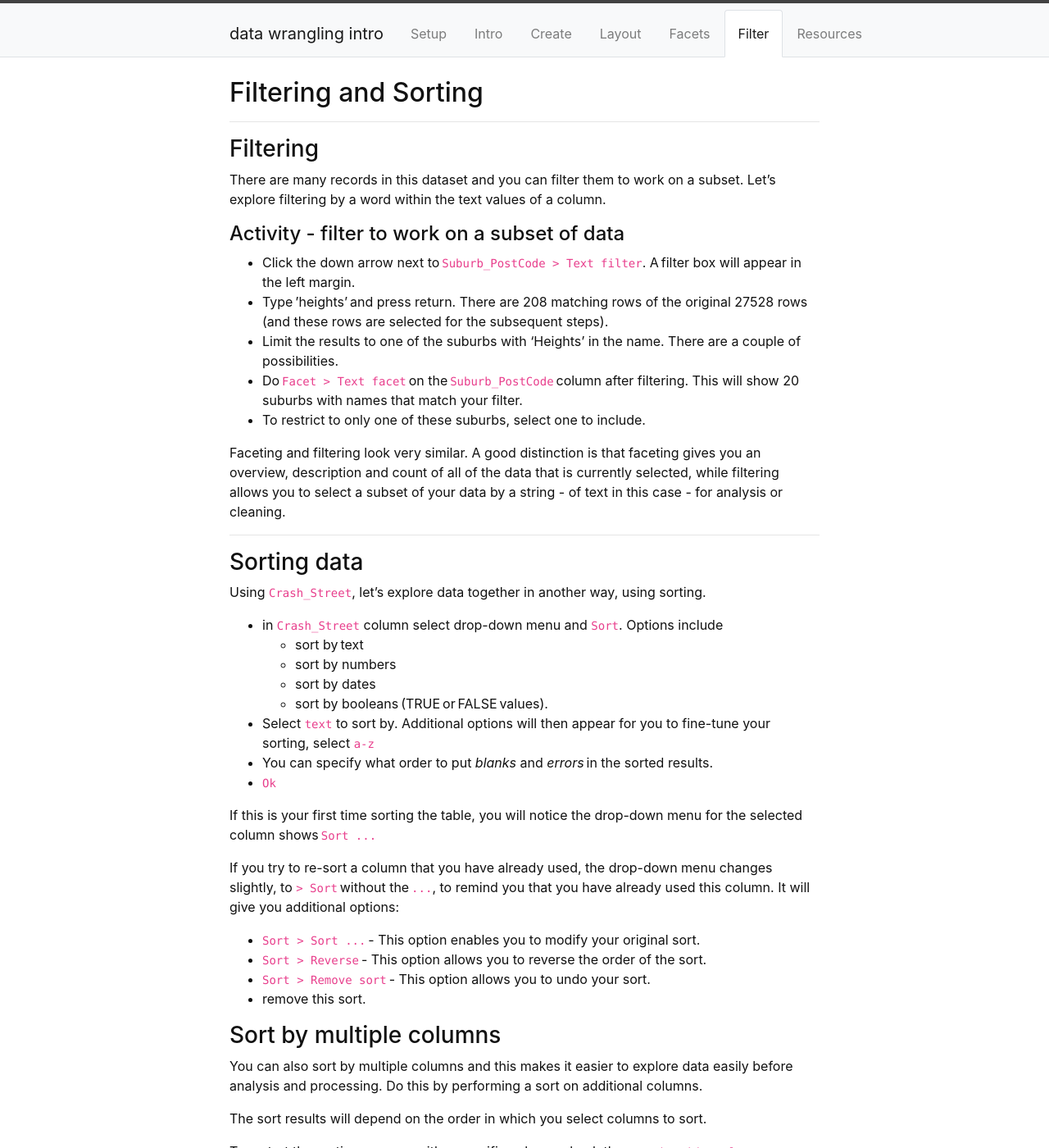
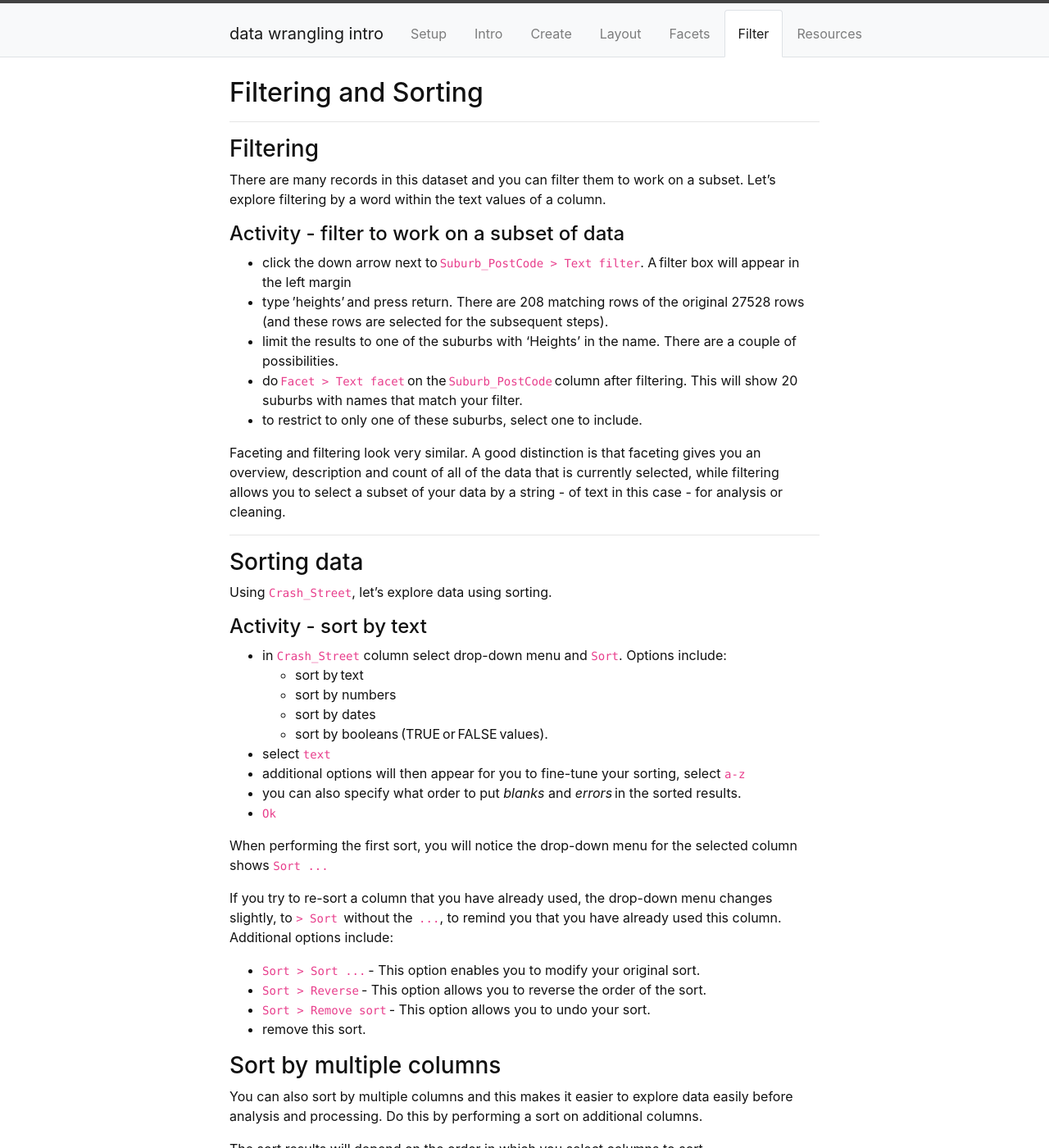
Before and after one commit to GULibrarySandbox/intro-data-wrangle, a Jekyll site: the page built from content/5-lesson.md, in a window 1280 px wide and 1400 px high. Shown: the whole window at 82% size. Built offline with Jekyll 4.4.1, drawn with Linux system fonts in a browser that asks for light colours; some of the changed text lies outside the part shown.

Commit message:
Update 5-lesson.md

```diff
--- a/content/5-lesson.md
+++ b/content/5-lesson.md
@@ -13,11 +13,11 @@ There are many records in this dataset and you can filter them to work on a subs
 
 #### Activity - filter to work on a subset of data
 
-- Click the down arrow next to `Suburb_PostCode > Text filter`. A filter box will appear in the left margin.
-- Type 'heights' and press return. There are 208 matching rows of the original 27528 rows (and these rows are selected for the subsequent steps).
-- Limit the results to one of the suburbs with 'Heights' in the name. There are a couple of possibilities.
-- Do `Facet > Text facet` on the `Suburb_PostCode` column after filtering. This will show 20 suburbs with names that match your filter.
-- To restrict to only one of these suburbs, select one to include.
+- click the down arrow next to `Suburb_PostCode > Text filter`. A filter box will appear in the left margin
+- type 'heights' and press return. There are 208 matching rows of the original 27528 rows (and these rows are selected for the subsequent steps).
+- limit the results to one of the suburbs with 'Heights' in the name. There are a couple of possibilities.
+- do `Facet > Text facet` on the `Suburb_PostCode` column after filtering. This will show 20 suburbs with names that match your filter.
+- to restrict to only one of these suburbs, select one to include.
 
 Faceting and filtering look very similar. A good distinction is that faceting gives you an overview, description and count of all of the data that is currently selected, while filtering allows you to select a subset of your data by a string - of text in this case - for analysis or cleaning.
 
@@ -25,20 +25,23 @@ Faceting and filtering look very similar. A good distinction is that faceting gi
 
 ### Sorting data
 
-Using `Crash_Street`, let's explore data together in another way, using sorting.
+Using `Crash_Street`, let's explore data using sorting.
 
-- in `Crash_Street` column select drop-down menu and `Sort`.  Options include
+#### Activity - sort by text
+
+- in `Crash_Street` column select drop-down menu and `Sort`.  Options include:
   - sort by text
   - sort by numbers
   - sort by dates
   - sort by booleans (TRUE or FALSE values).
-- Select `text` to sort by. Additional options will then appear for you to fine-tune your sorting, select `a-z`
-- You can specify what order to put *blanks* and *errors* in the sorted results.
+- select `text`
+- additional options will then appear for you to fine-tune your sorting, select `a-z`
+- you can also specify what order to put *blanks* and *errors* in the sorted results.
 - `Ok`
 
-If this is your first time sorting the table, you will notice the drop-down menu for the selected column shows `Sort ...`
+When performing the first sort, you will notice the drop-down menu for the selected column shows  `Sort ...`
 
-If you try to re-sort a column that you have already used, the drop-down menu changes slightly, to `> Sort` without the `...`, to remind you that you have already used this column. It will give you additional options:
+If you try to re-sort a column that you have already used, the drop-down menu changes slightly, to  `> Sort`  without the  `...`, to remind you that you have already used this column. Additional options include:
 
   - `Sort > Sort ...` - This option enables you to modify your original sort.
   - `Sort > Reverse` - This option allows you to reverse the order of the sort.
@@ -73,26 +76,26 @@ The Sort drop-down menu at the top of the screen also lets you amend the existin
 
 Sort the data by `Crash_Longitude` by number. What are the results?
 
-- In `Crash_Longitude column`, select `Sort... > numbers`
-- in pop up box select `smallest first` and reposition `Errors` & `Blanks` to the top of the column.
+- In  `Crash_Longitude column`, select  `Sort... > numbers`
+- in pop up box select  `smallest first` and reposition  `Errors` &  `Blanks` to the top of the column.
 - `Ok`
 - Notice the first value is missing, from record 243929.
 
 ### Find the missing value
 
-You may want to map this data later, so it is important to have complete latitude and longitude information.  You may be able to identify the missing value by other variable attributes.  When you know your data or look at the variable in context with other similar observations you can identify what type of data problem might be occurring and possible solutions.  In this case, you could search other variables such as `Crash_Street` , `Crash_Street_Intersection` and `Suburb_PostCode` to identify similar locations.
+You may want to map this data later, so it is important to have complete latitude and longitude information.  You may be able to identify the missing value by other variable attributes.  When you know your data or look at the variable in context with other similar observations you can identify what type of data problem might be occurring and possible solutions.  In this case, you could search other variables such as  `Crash_Street` ,  `Crash_Street_Intersection`  and  `Suburb_PostCode` to identify similar locations.
 
 #### Activity - use sorting, filtering and faceting together
 
 Find the missing `Crash_Longitude` value for record *243929*. There are a few possibilities.  This is one....
 
-- Write down the values in the `columns Crash_Street` , `Crash_Street_Intersection` and `Suburb_PostCode`, for record *243929*
+- Write down the values in the  `columns Crash_Street` ,  `Crash_Street_Intersection`  and  `Suburb_PostCode` , for record *243929*
   - Values are: *Mary St; Miles St; Mount Isa City, (4825)*
 - Remove the sort.
-- Filter `Crash_Street` by *Mary*
-- Filter `Crash_Street_Intersection` by *Miles St*
+- Filter  `Crash_Street`  by *Mary*
+- Filter  `Crash_Street_Intersection`  by *Miles St*
 - Examine results for similarities
-- Copy and paste `Crash_Longitude` value to the record *243929* missing the value.
+- Copy and paste  `Crash_Longitude`  value to the record *243929* missing the value.
 
 ### Key Points
 
```
Also changed, not shown: other parts of content/5-lesson.md (+7 -7 lines).
